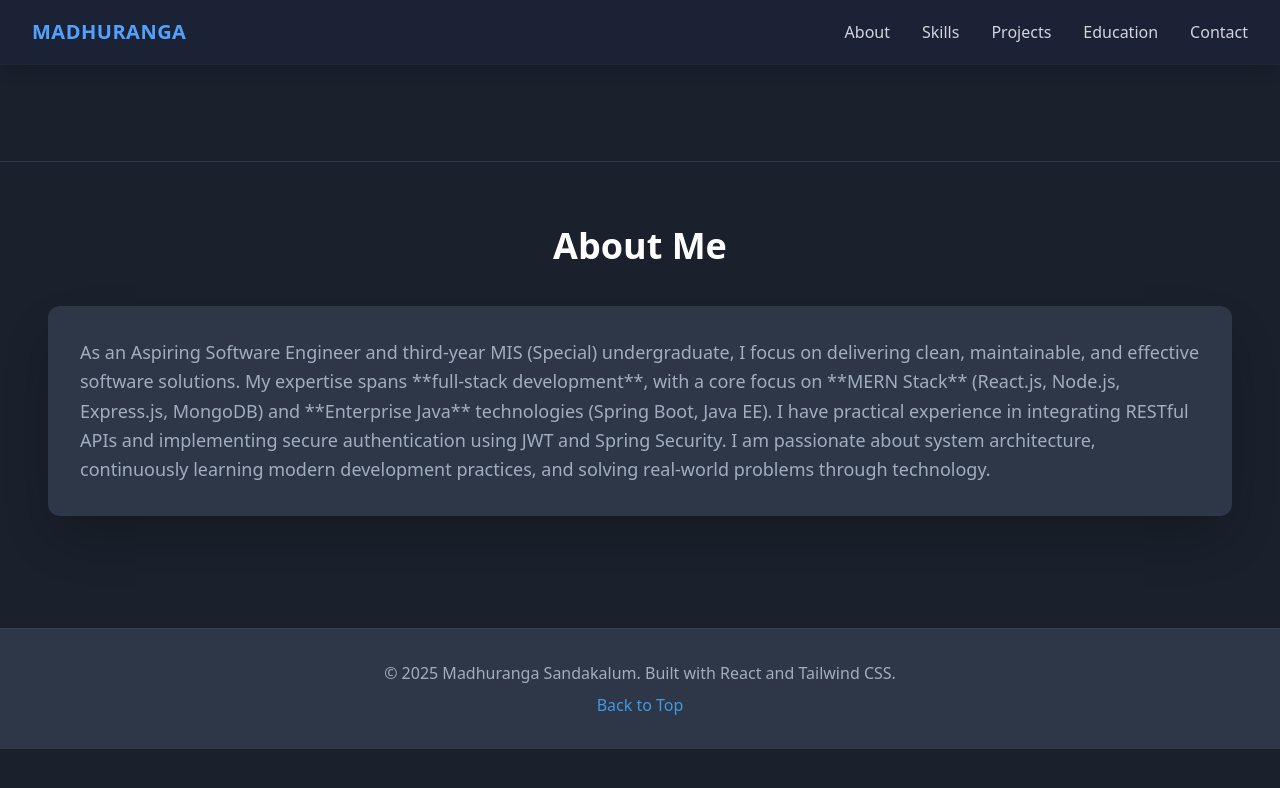
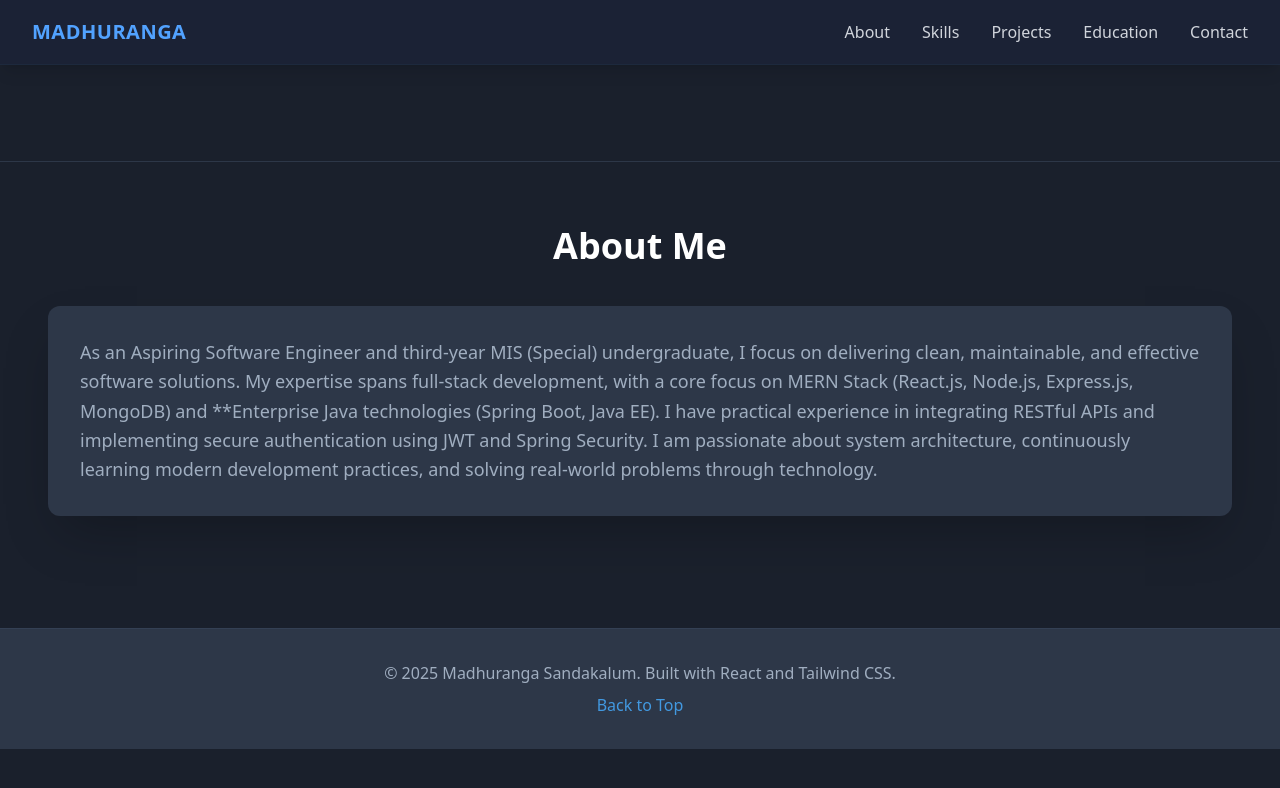
Before and after one commit to madhuva25/new-refo, a React (Vite) app: page /about in a window 1280 px wide. Shown: the top 788 px of the page. Built offline with nearby package versions, Linux system fonts and the light colour scheme.

Commit message:
Update About.jsx
removed

```diff
--- a/src/comp/About.jsx
+++ b/src/comp/About.jsx
@@ -7,7 +7,7 @@ function About() {
     <h3 className="text-4xl font-bold text-center mb-10">About Me</h3>
     <div className={`${COLORS.cardBg} p-8 rounded-xl shadow-2xl`}>
         <p className="text-[#a0aec0] leading-relaxed text-lg">
-            As an Aspiring Software Engineer and third-year MIS (Special) undergraduate, I focus on delivering clean, maintainable, and effective software solutions. My expertise spans **full-stack development**, with a core focus on **MERN Stack** (React.js, Node.js, Express.js, MongoDB) and **Enterprise Java** technologies (Spring Boot, Java EE). I have practical experience in integrating RESTful APIs and implementing secure authentication using JWT and Spring Security. I am passionate about system architecture, continuously learning modern development practices, and solving real-world problems through technology.
+            As an Aspiring Software Engineer and third-year MIS (Special) undergraduate, I focus on delivering clean, maintainable, and effective software solutions. My expertise spans full-stack development, with a core focus on MERN Stack (React.js, Node.js, Express.js, MongoDB) and **Enterprise Java technologies (Spring Boot, Java EE). I have practical experience in integrating RESTful APIs and implementing secure authentication using JWT and Spring Security. I am passionate about system architecture, continuously learning modern development practices, and solving real-world problems through technology.
         </p>
     </div>
 </section></div>
```
